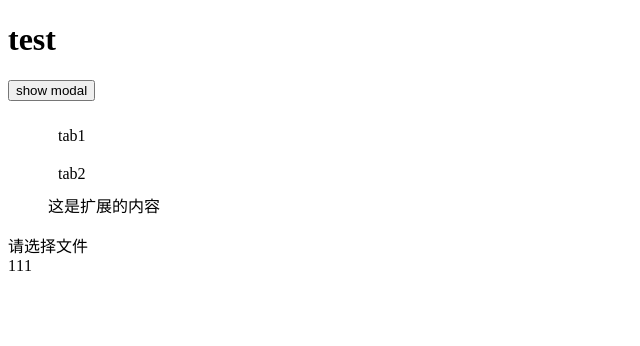
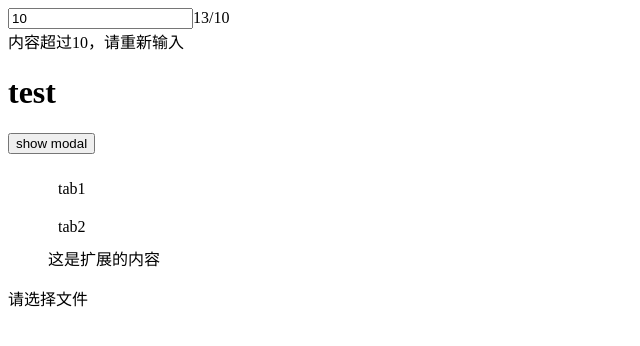
Before and after one commit to RobinYang11/goji, a Vue app: page / in a window 1280 px wide. Shown: the top 346 px of the page, without its empty margins (0-640 px from the left). Built offline with nearby package versions, Linux system fonts and the light colour scheme.

Commit message:
feat:添加input组件

```diff
--- a/src/_test.tsx
+++ b/src/_test.tsx
@@ -1,18 +1,35 @@
-
-import React, { useState } from 'react';
-import ReactDom from 'react-dom'
-import Modal from './components/modal/modal';
-import Upload from './components/upload/upload';
-import Tab from './components/tab/tab';
-import Flex from './components/flex/flex';
-import FlexItem from './components/flex_item/flex_item';
-
-import * as GOJI from 'goji_ui'
+import React, { useState } from "react";
+import ReactDom from "react-dom";
+import Modal from "./components/modal/modal";
+import Upload from "./components/upload/upload";
+import Tab from "./components/tab/tab";
+import * as GOJI from "goji_ui";
+import Input from "./components/input";
 
 function App() {
-	const [visible, setVisible] = useState(false)
-	const [ev, setEv] = useState(false)
-	return <div>
+  const [visible, setVisible] = useState(false);
+  const [ev, setEv] = useState(false);
+  const [value, setValue] = useState(10);
+
+  const handleClick = (e: unknown) => {
+    setValue(e?.target.value);
+    console.log("e", e?.target.value);
+  };
+
+  return (
+    <div>
+      <Input
+        defaultValue={"undefinedssss"}
+        maxLength={10}
+        value={value}
+        onChange={handleClick}
+        onBlur={() => {
+          console.log("kdsk");
+        }}
+        onFocus={() => {
+          console.log("sssss");
+        }}
+      />
       {/* <GOJI.Tab
 			extSelector={'.tab'}
 			extension={<div>这是扩展的内容</div>}
@@ -29,45 +46,51 @@ function App() {
 				}
 			]}
 		/> */}
-
-
       <h1>test</h1>
       <button
         onClick={() => {
-				setVisible(true)
+          setVisible(true);
         }}
       >
         show modal
       </button>
       <Tab
         onTabChange={() => {
-				setEv(true)
+          setEv(true);
         }}
         hiddenStyle={{
-				height: '0px',
-				overflow: 'hidden'
+          height: "0px",
+          overflow: "hidden",
         }}
         tabContentVisible={ev}
         extSelector={'[aria-label="tab"]'}
-			extension={<div onClick={() => { setEv(!ev) }} className="ext">这是扩展的内容</div>}
+        extension={
+          <div
+            onClick={() => {
+              setEv(!ev);
+            }}
+            className="ext"
+          >
+            这是扩展的内容
+          </div>
+        }
         items={[
           {
             title: "tab1",
             key: "tab1",
-					children: <div>tab1</div>
+            children: <div>tab1</div>,
           },
           {
             title: "tab2",
             key: "tab2",
-					children: <div>tab2</div>
-				}
+            children: <div>tab2</div>,
+          },
         ]}
       />
-
       <Modal
         // dontDestroyOnClose={true}
         onClose={() => {
-				setVisible(false)
+          setVisible(false);
         }}
         visible={visible}
       >
@@ -76,37 +99,52 @@ function App() {
           <input type="text" />
         </div>
       </Modal>
-
       <Upload
-			uploadUrl='/api/video-service/upload'
+        uploadUrl="/api/video-service/upload"
         beforeUpload={(f) => {
           for (var i = 0; i < f.length; i++) {
-					console.log(f[i].name)
+            console.log(f[i].name);
           }
           return new Promise((r, j) => {
             setTimeout(() => {
-						r(f)
+              r(f);
             }, 1000);
-				})
+          });
         }}
-
         valueFilter={({ response }) => {
-				return (response as Record<string, Object>).url
+          return (response as Record<string, Object>).url;
         }}
         onComplete={(res: any[]) => {
-				console.log(res)
+          console.log(res);
         }}
       >
         请选择文件
       </Upload>
-
-		<Flex>
-			<FlexItem> 1</FlexItem>
-			<FlexItem> 1</FlexItem>
-			<FlexItem> 1</FlexItem>
-		</Flex>
-
-	</div >
+      {/* <DropDown
+        trigger={"click"}
+        visible={modalVisible}
+        setVisible={setModalVisible}
+        onChangeVisible={() => {
+          setModalVisible(!modalVisible);
+        }}
+        position="topRight"
+        width={150}
+        modelContent={[
+          {
+            id: "1",
+            label: "first Item",
+          },
+          {
+            id: "2",
+            label: "second Item",
+          },
+        ]}
+        // className={"modless"}
+      >
+        SHOW MODEL
+      </DropDown> */}
+    </div>
+  );
 }
 
-ReactDom.render(<App />, document.getElementById("app"))
+ReactDom.render(<App />, document.getElementById("app"));
--- /dev/null
+++ b/src/components/input/index.css
@@ -0,0 +1,36 @@
+.inputBox {
+  border: 1px solid #036df7;
+  display: inline;
+  padding: 4px;
+  border-radius: 5px;
+  margin: 10px;
+}
+.inputBox input {
+  outline: none;
+  border: none;
+  height: 19px;
+}
+.inputBox .numberLimit {
+  font-size: 14px;
+}
+.action {
+  border: 1px solid red;
+  display: inline;
+  padding: 4px;
+  border-radius: 5px;
+  margin: 10px;
+}
+.action input {
+  outline: none;
+  border: none;
+  height: 19px;
+}
+.action .numberLimit {
+  font-size: 14px;
+}
+.message {
+  margin: 0;
+  padding: 0;
+  color: red;
+  font-size: 12px;
+}
--- /dev/null
+++ b/src/components/input/index.less
@@ -0,0 +1,39 @@
+.inputBox {
+  border: 1px solid rgb(3, 109, 247);
+  display: inline;
+  padding: 4px;
+  border-radius: 5px;
+  margin: 10px;
+  input {
+    outline: none;
+    border: none;
+    height: 19px;
+  }
+
+  .numberLimit {
+    font-size: 14px;
+  }
+}
+
+.action {
+  border: 1px solid red;
+  display: inline;
+  padding: 4px;
+  border-radius: 5px;
+  margin: 10px;
+  input {
+    outline: none;
+    border: none;
+    height: 19px;
+  }
+  .numberLimit {
+    font-size: 14px;
+  }
+}
+
+.message {
+  margin: 0;
+  padding: 0;
+  color: red;
+  font-size: 12px;
+}
--- a/src/components/input/index.tsx
+++ b/src/components/input/index.tsx
@@ -0,0 +1,59 @@
+import React, { useEffect, useState } from "react";
+import "./index.less";
+
+interface IProps extends React.HTMLProps<HTMLInputElement> {
+  className?: string | undefined;
+  style?: React.CSSProperties;
+  value: string | number | undefined;
+  maxLength?: number | undefined;
+  defaultValue?: string | undefined;
+}
+
+const Input = (props: IProps) => {
+  const { value, defaultValue, maxLength, className, style } = props;
+  const [inputLength, setInputLength] = useState(0);
+
+  useEffect(() => {
+    if (value === "string") {
+      let inputValues = value?.split("").length;
+      setInputLength(inputValues);
+    } else {
+      setInputLength(0);
+    }
+  }, [value]);
+
+  useEffect(() => {
+    if (defaultValue) {
+      if (typeof defaultValue === "number") {
+        let defaultValueArrayLength = defaultValue
+          ?.toString()
+          ?.split("")?.length;
+        setInputLength(defaultValueArrayLength);
+      } else if (typeof defaultValue === "string") {
+        let defaultValues = defaultValue.split("").length;
+        setInputLength(defaultValues);
+      } else {
+        setInputLength(0);
+      }
+    }
+  }, []);
+
+  return (
+    <>
+      <div
+        className={`${inputLength <= 10 ? "inputBox" : "action"} ${className}`}
+        style={{ ...style }}
+      >
+        <input {...props} />
+        <span className="numberLimit">{`${inputLength}/${
+          maxLength && maxLength
+        }`}</span>
+      </div>
+      {inputLength > 10 && (
+        <span className="message">内容超过10，请重新输入</span>
+      )}
+    </>
+  );
+};
+
+export default Input;
```
Lines whose indentation alone changed are shown as unchanged.
